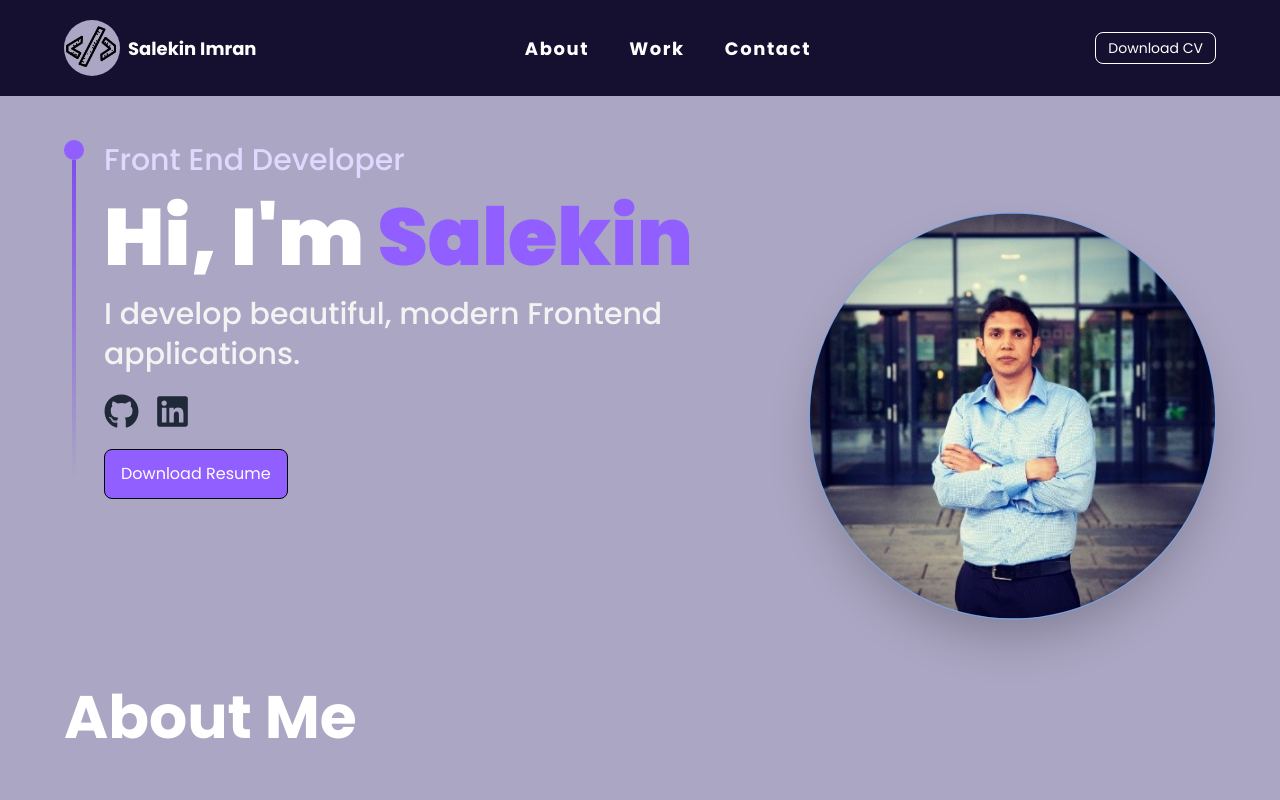
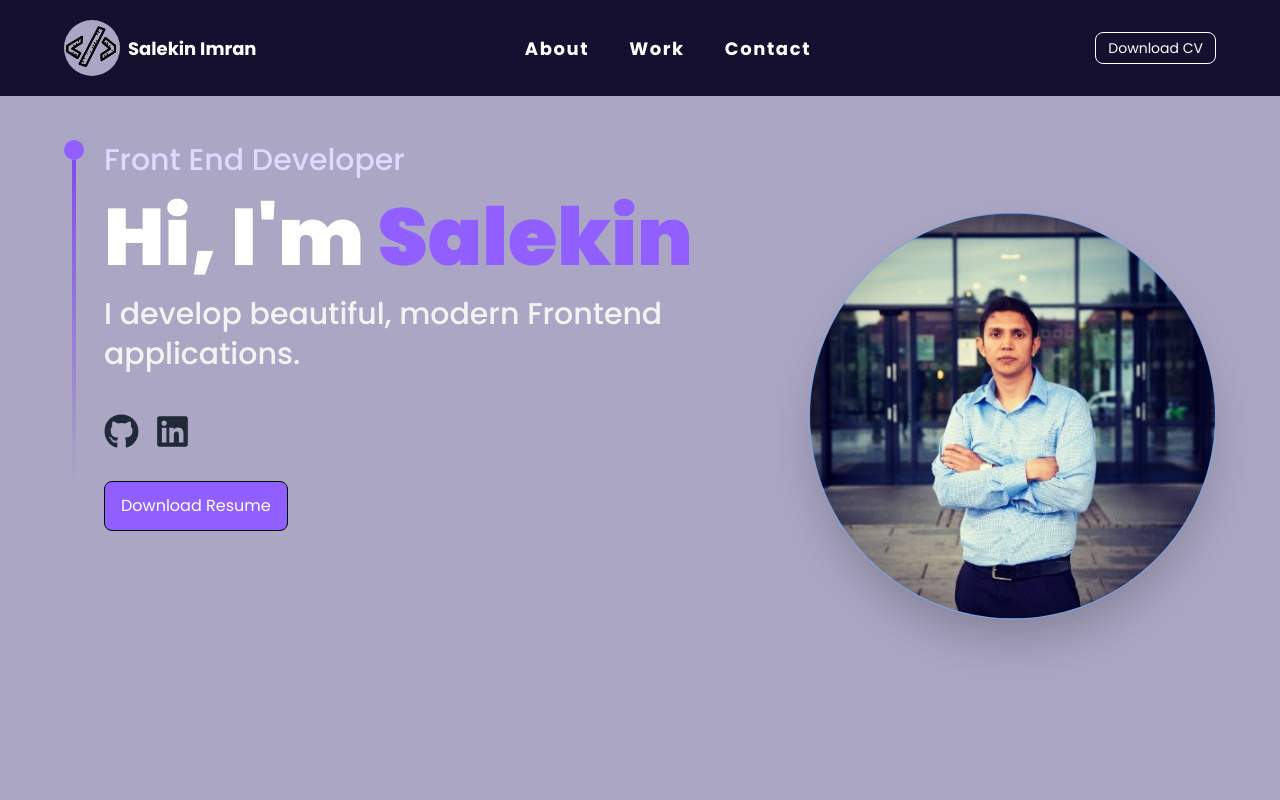
Before and after one commit to abir045/3d-portfolio, a React (Vite) app: page / in a window 1280 px wide. Shown: the top 800 px of the page. Built offline with nearby package versions, Linux system fonts and the light colour scheme.

Commit message:
updated hero styles

```diff
--- a/src/components/About.jsx
+++ b/src/components/About.jsx
@@ -34,7 +34,7 @@ const ServiceCard = ({ index, title, icon }) => {
 const About = () => {
   return (
     <>
-      <motion.div variants={textVariant()} className="mt-96">
+      <motion.div variants={textVariant()} className="">
         {/* <p className={styles.sectionSubText}>Introduction</p> */}
 
         <h2 className={`${styles.sectionHeadText}`}>About Me</h2>
--- a/src/components/Hero.jsx
+++ b/src/components/Hero.jsx
@@ -10,7 +10,7 @@ import linkedin from "../assets/linkedin.jpg";
 
 const Hero = () => {
   return (
-    <section className="relative w-full h-[200px] mx-auto">
+    <section className="relative w-full h-screen mx-auto">
       <div
         className={`${styles.paddingX} absolute flex inset-0 top-[120px] max-w-7xl flex-row items-start gap-5 mx-auto`}
       >
@@ -24,13 +24,13 @@ const Hero = () => {
           <h1 className={`${styles.heroHeadText}`}>
             Hi, I'm <span className="text-[#915eff]">Salekin</span>
           </h1>
-          <p className={`${styles.heroSubText} mt-2 text-white-100`}>
+          <p className={`${styles.heroSubText} mt-2 text-white-100 mb-10`}>
             I develop beautiful, modern Frontend applications.{" "}
             <br className="sm:block hidden" />{" "}
           </p>
 
-          <div className="my-5 flex gap-4">
-            <Link to="https://github.com/abir045" target="_blank">
+          <div className="my-5 flex gap-4 mb-8 ">
+            <Link to={"https://github.com/abir045"} target="_blank">
               <FaGithub size={35} />{" "}
             </Link>
 
@@ -43,14 +43,25 @@ const Hero = () => {
             </Link>
           </div>
 
-          <Link
+          {/* <Link
             to="https://drive.google.com/file/d/1R7pTf9sU1D2NBIYMTtVQvUHMpOuWCVNP/view?usp=sharing"
             target="_blank"
           >
             <button className="px-4 py-3 border border-black bg-[#915eff] text-white rounded-lg ">
               Download Resume
             </button>
-          </Link>
+          </Link> */}
+
+          <a
+            href="https://drive.google.com/file/d/1R7pTf9sU1D2NBIYMTtVQvUHMpOuWCVNP/view?usp=sharing"
+            target="_blank"
+            rel="noopener noreferrer"
+            className="inline-block"
+          >
+            <button className="px-4 py-3 border border-black bg-[#915eff] text-white rounded-lg">
+              Download Resume
+            </button>
+          </a>
         </div>
 
         <div>
```
